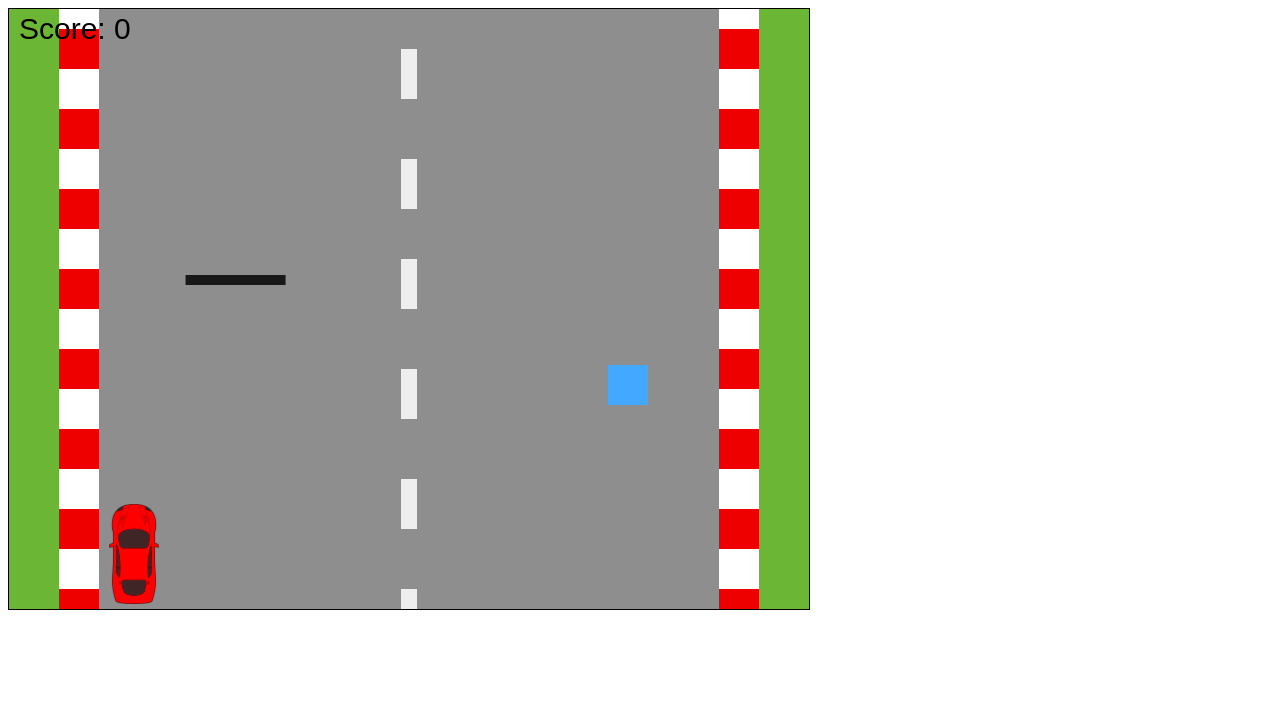
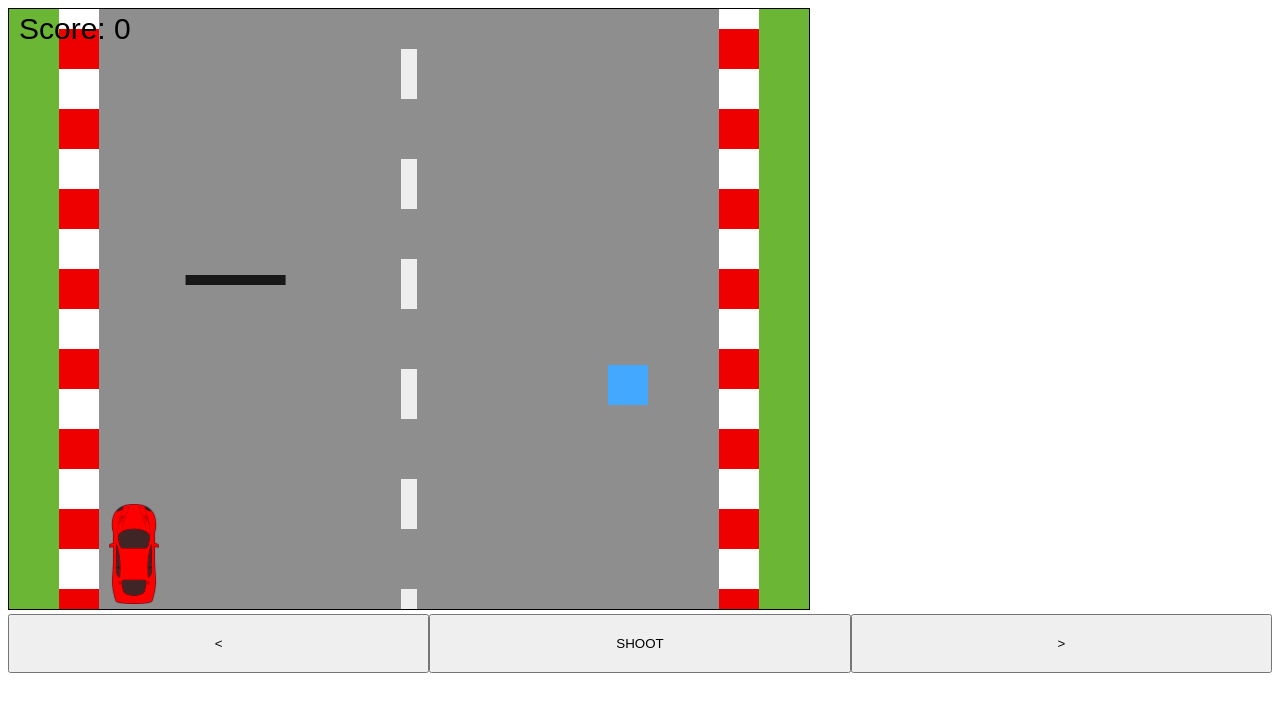
Before and after one commit to Ard2148810/practicing-canvas, a plain HTML site: page 5/index.html in a window 1280 px wide. Drawn offline with Linux system fonts and the light colour scheme.

Commit message:
Turning with buttons

```diff
--- a/5/index.html
+++ b/5/index.html
@@ -5,8 +5,23 @@
     <meta name="viewport" content="width=device-width, initial-scale=1.0">
     <title>Title</title>
 </head>
+<style>
+    button {
+        flex: 1;
+        padding: 20px;
+    }
+</style>
 <body>
-<canvas id="myCanvas" width="800" height="600" style="border: 1px solid black"></canvas>
+<div>
+    <canvas id="myCanvas" width="800" height="600" style="border: 1px solid black"></canvas>
+    <div style="display: flex">
+        <button onmousedown="turnLeft()" onmouseup="stopTurning()"><</button>
+        <button onclick="shoot()">SHOOT</button>
+        <button onmousedown="turnRight()" onmouseup="stopTurning()">></button>
+    </div>
+</div>
+
+
 <script>
     class Object {
         constructor() {
@@ -90,16 +105,28 @@
         directionX: 0
     }
 
+    const turnLeft = () => {
+        userInput.directionX = -1
+    }
+
+    const turnRight = () => {
+        userInput.directionX = 1
+    }
+
+    const stopTurning = () => {
+        userInput.directionX = 0
+    }
+
     const handleKeyDown = (event) => {
         switch (event.key) {
             case "ArrowRight": {
                 event.preventDefault()
-                userInput.directionX = 1
+                turnRight()
                 break
             }
             case "ArrowLeft": {
                 event.preventDefault()
-                userInput.directionX = -1
+                turnLeft()
                 break
             }
             case " ": {
```
